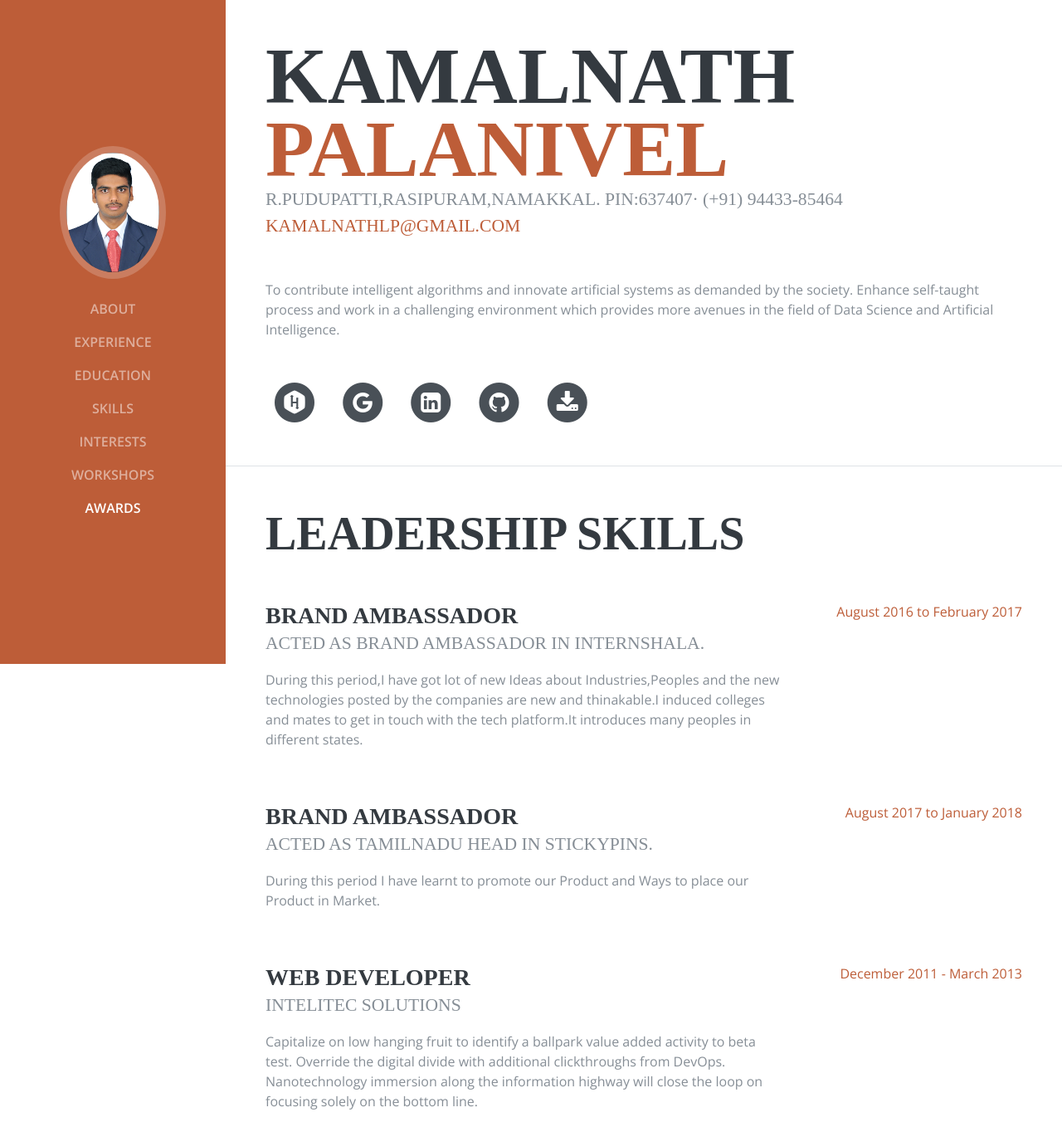
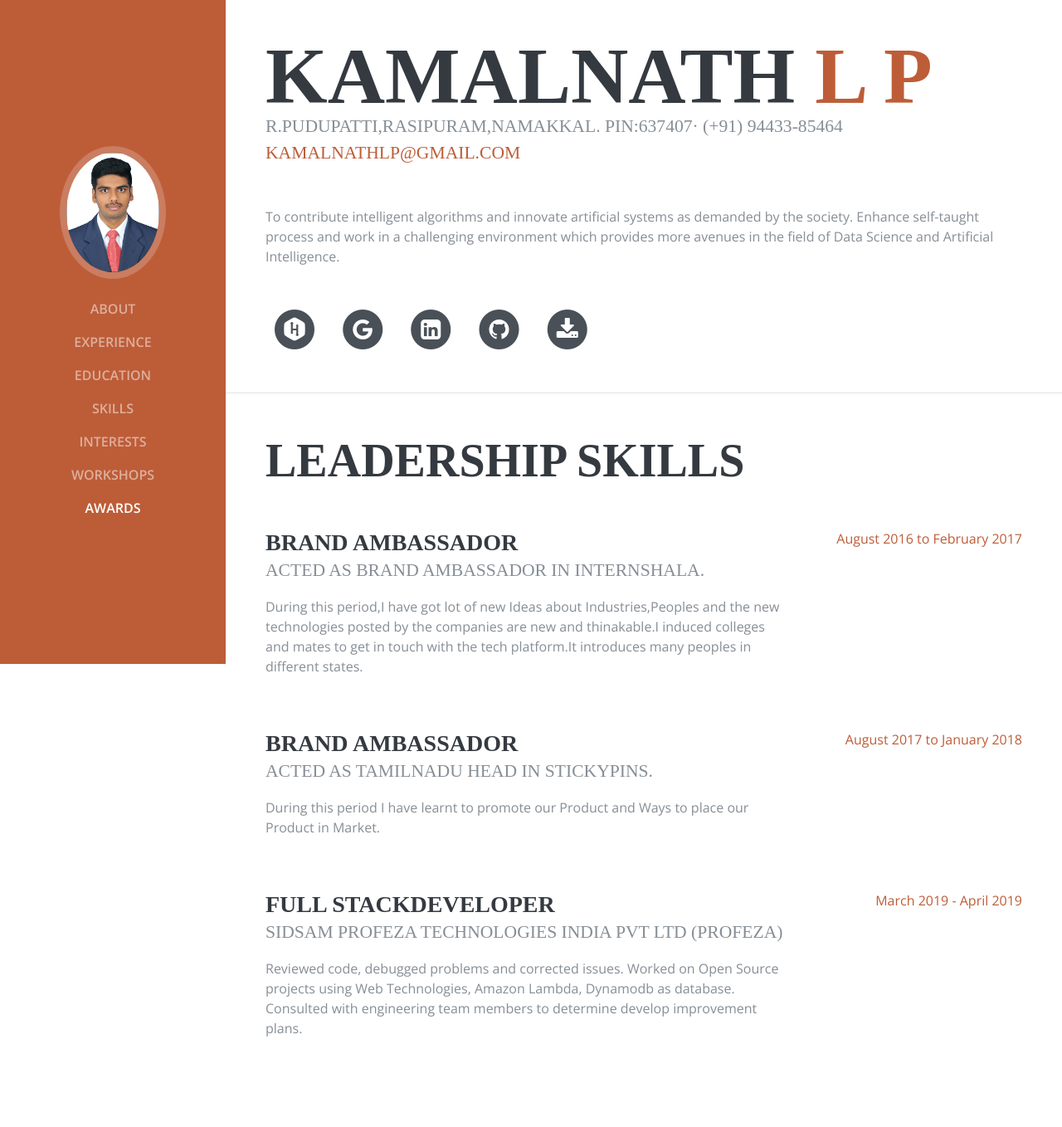
Before and after one commit to kamalmkce-2016/kamalmkce-2016.github.io, a plain HTML site: page index.html in a window 1280 px wide. Shown: the top 1358 px of the page at 83% size. Drawn offline with nearby package versions, Linux system fonts and the light colour scheme; a web font is replaced by a local one.

Commit message:
Update index.html

```diff
--- a/index.html
+++ b/index.html
@@ -72,7 +72,7 @@
       <section class="resume-section p-3 p-lg-5 d-flex d-column" id="about">
         <div class="my-auto">
           <h1 class="mb-0">Kamalnath
-            <span class="text-primary">PALANIVEL</span>
+            <span class="text-primary">L P</span>
           </h1>
           <div class="subheading mb-5">R.Pudupatti,Rasipuram,Namakkal. pin:637407· (+91) 94433-85464
             <a href="mailto:kamalnathlp@email.com">kamalnathlp@gmail.com</a>
@@ -150,12 +150,15 @@
           </div>
 	<div class="resume-item d-flex flex-column flex-md-row mb-5">
             <div class="resume-content mr-auto">
-              <h3 class="mb-0">Web Developer</h3>
-              <div class="subheading mb-3">Intelitec Solutions</div>
-              <p>Capitalize on low hanging fruit to identify a ballpark value added activity to beta test. Override the digital divide with additional clickthroughs from DevOps. Nanotechnology immersion along the information highway will close the loop on focusing solely on the bottom line.</p>
+              <h3 class="mb-0">Full StackDeveloper</h3>
+              <div class="subheading mb-3">SidSam Profeza Technologies India Pvt Ltd (PROFEZA)</div>
+              <p>Reviewed code, debugged problems and corrected issues.
+Worked on Open Source projects using Web Technologies, Amazon Lambda, Dynamodb as database.
+Consulted with engineering team members to determine develop improvement plans.
+</p>
             </div>
             <div class="resume-date text-md-right">
-              <span class="text-primary">December 2011 - March 2013</span>
+              <span class="text-primary">March 2019 - April 2019</span>
             </div>
           </div>
 </section>
```
